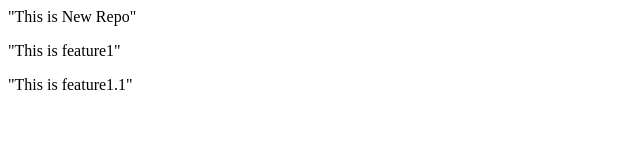
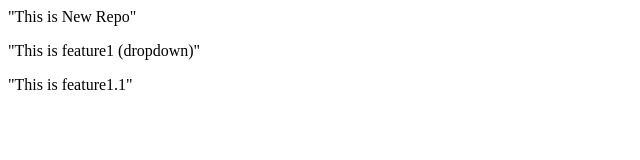
Before and after one commit to RIJAN-GH/localrepo, a plain HTML site: page index.html in a window 1280 px wide. Shown: the full height of the page, 0-640 px from the left. Drawn offline with Linux system fonts and the light colour scheme.

Commit message:
add dropdown

```diff
--- a/index.html
+++ b/index.html
@@ -1,3 +1,3 @@
 <p>"This is New Repo"</p>
-<p>"This is feature1"</p>
+<p>"This is feature1 (dropdown)"</p>
 <p>"This is feature1.1"</p>
```
